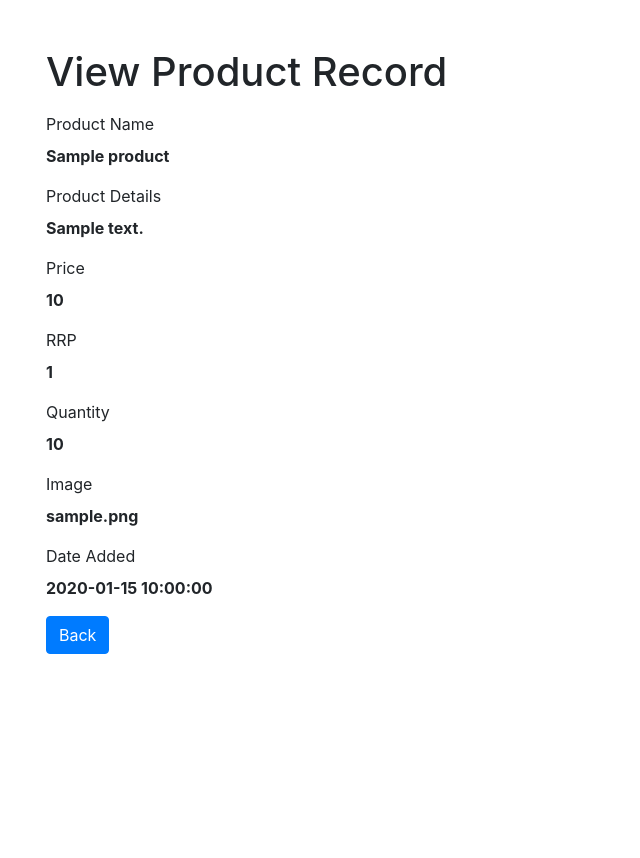
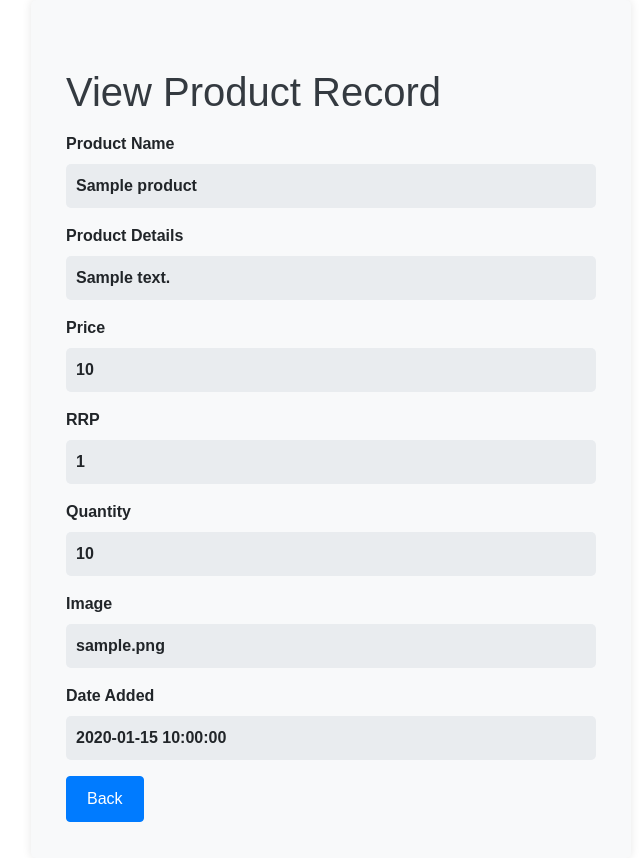
Before and after one commit to Lord-binns/Olemberio-pdo-crud, a PHP site: page /admin/public/inventory/read.php?products_id=1 in a window 1280 px wide. Shown: the whole page, without its empty margins (309-949 px from the left). Before the commit the page ends 654 px from the top, so only its background shows below. Run offline with PHP 8.4, Linux system fonts and the light colour scheme; a user stored in the database is signed in; tables that the repository leaves empty hold one stand-in row (values such as "Sample post").

Commit message:
modified css

```diff
--- a/admin/public/inventory/read.php
+++ b/admin/public/inventory/read.php
@@ -57,9 +57,32 @@ if (isset($_GET["products_id"]) && !empty(trim($_GET["products_id"]))) {
     <title>View Record</title>
     <link rel="stylesheet" href="https://stackpath.bootstrapcdn.com/bootstrap/4.5.2/css/bootstrap.min.css">
     <style>
-        .wrapper{
+        body {
+            font-family: Arial, sans-serif;
+        }
+        .wrapper {
             width: 600px;
             margin: 0 auto;
+            padding: 20px;
+            background-color: #f8f9fa;
+            border-radius: 5px;
+            box-shadow: 0 0 10px rgba(0, 0, 0, 0.1);
+        }
+        .form-group p {
+            background-color: #e9ecef;
+            padding: 10px;
+            border-radius: 5px;
+            margin-bottom: 10px;
+            word-wrap: break-word;
+        }
+        .form-group label {
+            font-weight: bold;
+        }
+        .btn-primary, .btn-secondary {
+            padding: 10px 20px;
+        }
+        h1 {
+            color: #343a40;
         }
     </style>
 </head>
```
